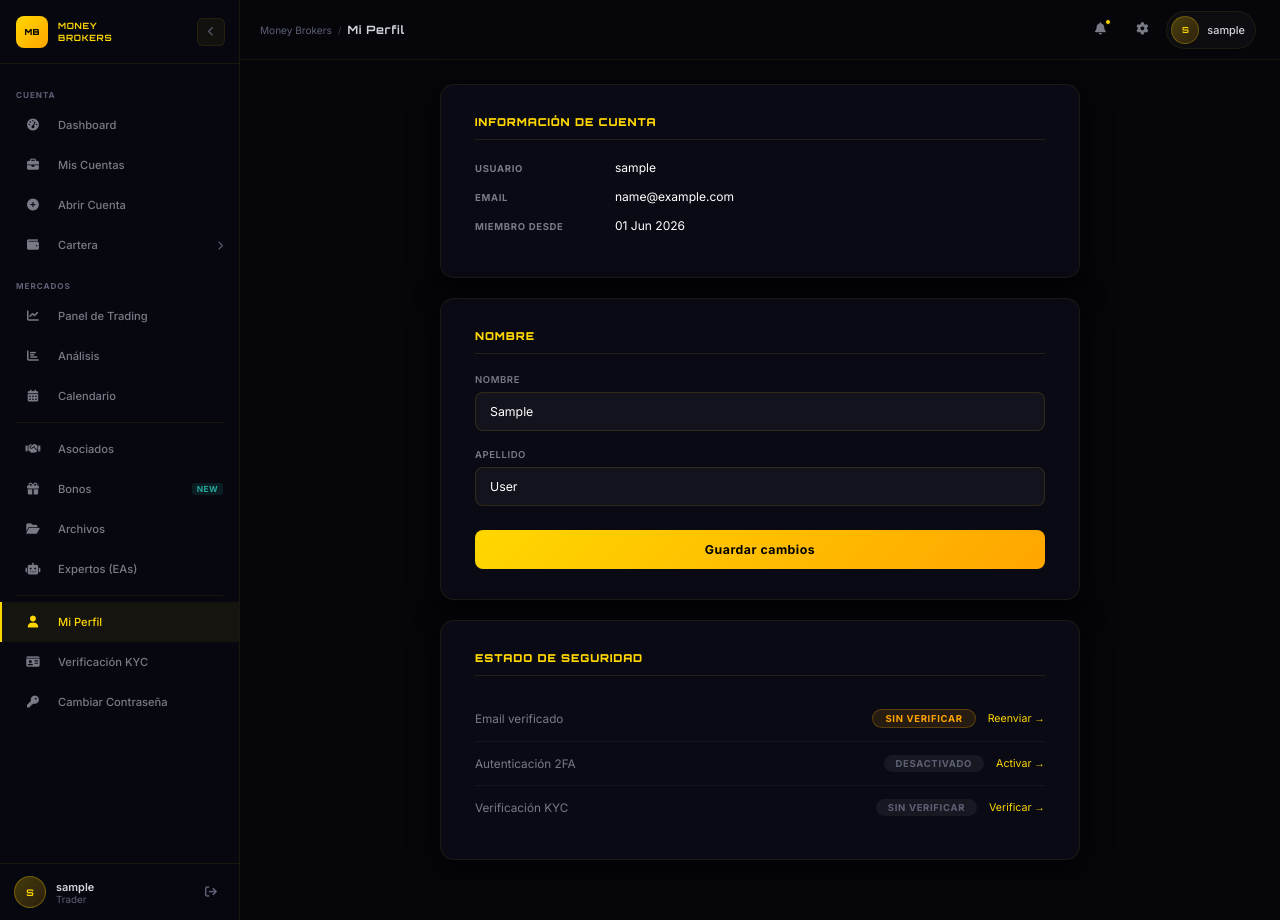
After one commit to Naffer27/trx_simulator, a Django app: page /profile/ in a window 1280 px wide. The commit adds this page. Run offline with Django 5.2, Linux system fonts and the light colour scheme; the visitor is signed in with stand-in values (Sample User, id 1); data that the repository does not hold is empty; parts of the project's set-up code (start-up, migrations or seed data) failed here and were passed over.

Commit message:
feat: add user profile page

```diff
--- a/simulator/forms.py
+++ b/simulator/forms.py
@@ -212,6 +212,21 @@ class WithdrawAccountForm(forms.Form):
     )
 
 
+class UserProfileForm(forms.ModelForm):
+    first_name = forms.CharField(
+        label="Nombre", max_length=150, required=False,
+        widget=forms.TextInput(attrs={"placeholder": "Nombre"}),
+    )
+    last_name = forms.CharField(
+        label="Apellido", max_length=150, required=False,
+        widget=forms.TextInput(attrs={"placeholder": "Apellido"}),
+    )
+
+    class Meta:
+        model = User
+        fields = ["first_name", "last_name"]
+
+
 class KYCProfileForm(forms.ModelForm):
     class Meta:
         model  = KYCProfile
--- a/simulator/templates/simulator/base_app.html
+++ b/simulator/templates/simulator/base_app.html
@@ -516,6 +516,13 @@
 
       <div class="sb-divider"></div>
 
+      <!-- Mi Perfil -->
+      <a href="{% url 'simulator:profile' %}"
+         class="sb-link {% if active_section == 'profile' %}active{% endif %}">
+        <span class="sb-icon"><i class="fa-solid fa-user"></i></span>
+        <span class="sb-text">Mi Perfil</span>
+      </a>
+
       <!-- Verificación KYC -->
       <a href="{% url 'simulator:kyc' %}"
          class="sb-link {% if active_section == 'kyc' %}active{% endif %}">
--- /dev/null
+++ b/simulator/templates/simulator/profile.html
@@ -0,0 +1,203 @@
+{% extends "simulator/base_app.html" %}
+{% block title %}Mi Perfil — Money Brokers{% endblock %}
+{% block page_title %}Mi Perfil{% endblock %}
+
+{% block extra_styles %}
+.profile-wrap { max-width: 640px; margin: 0 auto; }
+.profile-card {
+  background: var(--bg-card-2);
+  border: 1px solid var(--border);
+  border-radius: 14px;
+  padding: 30px 34px;
+  margin-bottom: 20px;
+  box-shadow: 0 8px 32px rgba(0,0,0,.45);
+}
+.profile-section-title {
+  font-family: 'Orbitron', sans-serif;
+  font-size: .78rem; font-weight: 900;
+  letter-spacing: .08em; text-transform: uppercase;
+  color: var(--gold); margin-bottom: 20px;
+  padding-bottom: 10px;
+  border-bottom: 1px solid rgba(255,215,0,.1);
+}
+.info-row {
+  display: flex; align-items: baseline;
+  gap: 10px; margin-bottom: 14px;
+  font-size: .86rem;
+}
+.info-label {
+  min-width: 130px; font-size: .68rem; font-weight: 700;
+  letter-spacing: .07em; text-transform: uppercase;
+  color: var(--muted-2); flex-shrink: 0;
+}
+.info-value { color: #fff; }
+.field { margin-bottom: 18px; }
+.field label {
+  display: block; font-size: .68rem; font-weight: 600;
+  letter-spacing: .06em; text-transform: uppercase;
+  color: var(--muted-2); margin-bottom: 7px;
+}
+.field input[type="text"] {
+  width: 100%;
+  background: rgba(255,255,255,.04);
+  border: 1px solid rgba(255,215,0,.12);
+  border-radius: 8px; padding: 11px 14px;
+  color: #fff; font-family: 'Inter', sans-serif;
+  font-size: .88rem;
+  transition: border-color .18s, box-shadow .18s;
+  box-sizing: border-box;
+}
+.field input[type="text"]:focus {
+  outline: none; border-color: var(--gold);
+  box-shadow: 0 0 0 3px rgba(255,215,0,.08);
+}
+.field-error { font-size: .73rem; color: #ef5350; margin-top: 5px; }
+.btn-save {
+  width: 100%; margin-top: 6px; padding: 12px;
+  background: linear-gradient(135deg, #FFD700, #FFA500);
+  color: #000; font-family: 'Inter', sans-serif;
+  font-size: .88rem; font-weight: 700; letter-spacing: .04em;
+  border: none; border-radius: 8px; cursor: pointer;
+  transition: opacity .18s, transform .15s;
+}
+.btn-save:hover { opacity: .9; transform: translateY(-1px); }
+.btn-save:active { transform: translateY(0); }
+.saved-banner {
+  background: rgba(39,174,96,.12);
+  border: 1px solid rgba(39,174,96,.3);
+  border-radius: 8px; color: #27ae60;
+  font-size: .82rem; padding: 12px 16px;
+  margin-bottom: 20px;
+}
+.status-row {
+  display: flex; align-items: center; justify-content: space-between;
+  padding: 13px 0;
+  border-bottom: 1px solid rgba(255,255,255,.04);
+  font-size: .84rem;
+}
+.status-row:last-child { border-bottom: none; }
+.status-label { color: var(--muted-2); }
+.status-badge {
+  padding: 3px 12px; border-radius: 20px;
+  font-size: .68rem; font-weight: 700;
+  text-transform: uppercase; letter-spacing: .07em;
+}
+.badge-ok   { background: rgba(39,174,96,.15); color: #27ae60; border: 1px solid rgba(39,174,96,.3); }
+.badge-warn { background: rgba(255,165,0,.12); color: #FFA500; border: 1px solid rgba(255,165,0,.25); }
+.badge-off  { background: rgba(255,255,255,.06); color: var(--muted); }
+.status-action { font-size: .76rem; color: var(--gold); text-decoration: none; }
+.status-action:hover { text-decoration: underline; }
+{% endblock %}
+
+{% block content %}
+<div class="profile-wrap">
+
+  {# ── Personal info ── #}
+  <div class="profile-card">
+    <div class="profile-section-title">Información de Cuenta</div>
+
+    <div class="info-row">
+      <span class="info-label">Usuario</span>
+      <span class="info-value">{{ user.username }}</span>
+    </div>
+    <div class="info-row">
+      <span class="info-label">Email</span>
+      <span class="info-value">{{ user.email }}</span>
+    </div>
+    <div class="info-row">
+      <span class="info-label">Miembro desde</span>
+      <span class="info-value">{{ user.date_joined|date:"d M Y" }}</span>
+    </div>
+  </div>
+
+  {# ── Editable fields ── #}
+  <div class="profile-card">
+    <div class="profile-section-title">Nombre</div>
+
+    {% if request.GET.saved == "1" %}
+    <div class="saved-banner"><i class="fa-solid fa-check"></i> Cambios guardados.</div>
+    {% endif %}
+
+    <form method="post" novalidate>
+      {% csrf_token %}
+
+      <div class="field">
+        <label for="{{ form.first_name.id_for_label }}">Nombre</label>
+        <input type="text"
+               id="{{ form.first_name.id_for_label }}"
+               name="first_name"
+               value="{{ form.first_name.value|default:'' }}"
+               placeholder="Nombre">
+        {% for err in form.first_name.errors %}<p class="field-error">{{ err }}</p>{% endfor %}
+      </div>
+
+      <div class="field">
+        <label for="{{ form.last_name.id_for_label }}">Apellido</label>
+        <input type="text"
+               id="{{ form.last_name.id_for_label }}"
+               name="last_name"
+               value="{{ form.last_name.value|default:'' }}"
+               placeholder="Apellido">
+        {% for err in form.last_name.errors %}<p class="field-error">{{ err }}</p>{% endfor %}
+      </div>
+
+      <button type="submit" class="btn-save">Guardar cambios</button>
+    </form>
+  </div>
+
+  {# ── Security status ── #}
+  <div class="profile-card">
+    <div class="profile-section-title">Estado de Seguridad</div>
+
+    <div class="status-row">
+      <span class="status-label">Email verificado</span>
+      {% if email_verified %}
+        <span class="status-badge badge-ok">Verificado</span>
+      {% else %}
+        <div style="display:flex;align-items:center;gap:12px;">
+          <span class="status-badge badge-warn">Sin verificar</span>
+          <a href="{% url 'simulator:resend_verification' %}" class="status-action">Reenviar →</a>
+        </div>
+      {% endif %}
+    </div>
+
+    <div class="status-row">
+      <span class="status-label">Autenticación 2FA</span>
+      {% if totp_enabled %}
+        <div style="display:flex;align-items:center;gap:12px;">
+          <span class="status-badge badge-ok">Activado</span>
+          <a href="{% url 'simulator:totp_disable' %}" class="status-action">Desactivar →</a>
+        </div>
+      {% else %}
+        <div style="display:flex;align-items:center;gap:12px;">
+          <span class="status-badge badge-off">Desactivado</span>
+          <a href="{% url 'simulator:totp_setup' %}" class="status-action">Activar →</a>
+        </div>
+      {% endif %}
+    </div>
+
+    <div class="status-row">
+      <span class="status-label">Verificación KYC</span>
+      {% if kyc_status == "approved" %}
+        <span class="status-badge badge-ok">Aprobado</span>
+      {% elif kyc_status == "pending" %}
+        <div style="display:flex;align-items:center;gap:12px;">
+          <span class="status-badge badge-warn">En revisión</span>
+        </div>
+      {% elif kyc_status == "rejected" %}
+        <div style="display:flex;align-items:center;gap:12px;">
+          <span class="status-badge" style="background:rgba(239,83,80,.12);color:#ef5350;border:1px solid rgba(239,83,80,.25);">Rechazado</span>
+          <a href="{% url 'simulator:kyc' %}" class="status-action">Reenviar →</a>
+        </div>
+      {% else %}
+        <div style="display:flex;align-items:center;gap:12px;">
+          <span class="status-badge badge-off">Sin verificar</span>
+          <a href="{% url 'simulator:kyc' %}" class="status-action">Verificar →</a>
+        </div>
+      {% endif %}
+    </div>
+
+  </div>
+
+</div>
+{% endblock %}
--- a/simulator/urls.py
+++ b/simulator/urls.py
@@ -62,6 +62,8 @@ from .views import (
     account_open_view,
     # KYC
     kyc_view,
+    # Profile
+    profile_view,
 )
 
 app_name = 'simulator'
@@ -142,6 +144,7 @@ urlpatterns = [
     path("documents/",            documents_view,      name="documents"),
     path("experts/",              experts_view,        name="experts"),
     path("kyc/",                  kyc_view,            name="kyc"),
+    path("profile/",              profile_view,        name="profile"),
 
     # ── Challenge Purchase ────────────────────────────────────────────────────
     path("challenges/",                       challenge_catalog_view,  name="challenge_catalog"),
--- a/simulator/views.py
+++ b/simulator/views.py
@@ -30,7 +30,7 @@ from .challenge_engine import (
     FAILED as _CE_FAILED,
     activate_challenge_enrollment as _ce_activate,
 )
-from .forms import LoginForm, RegisterForm, DepositForm, WithdrawForm, CreateAccountForm, FundAccountForm, WithdrawAccountForm, KYCProfileForm
+from .forms import LoginForm, RegisterForm, DepositForm, WithdrawForm, CreateAccountForm, FundAccountForm, WithdrawAccountForm, KYCProfileForm, UserProfileForm
 from .wallet_ledger import credit_wallet, debit_wallet, transfer_to_account, transfer_to_wallet, get_or_create_wallet, InsufficientFunds
 from .currencies import to_np_code, CURRENCY_MAP
 from .observability import security_log, get_client_ip
@@ -2810,6 +2810,40 @@ def experts_view(request):
 
 
 # ─────────────────────────────────────────────────────────────────────────────
+# ─────────────────────────────────────────────────────────────────────────────
+# User Profile
+# ─────────────────────────────────────────────────────────────────────────────
+
+@login_required
+def profile_view(request):
+    """GET /profile/ — view and edit basic profile (first/last name)."""
+    saved = False
+    if request.method == "POST":
+        form = UserProfileForm(request.POST, instance=request.user)
+        if form.is_valid():
+            form.save()
+            return redirect("simulator:profile")
+    else:
+        form = UserProfileForm(instance=request.user)
+        saved = request.GET.get("saved") == "1"
+
+    try:
+        kyc_status = request.user.kyc_profile.status
+    except KYCProfile.DoesNotExist:
+        kyc_status = KYCProfile.STATUS_NOT_STARTED
+
+    from .models import TOTPDevice as _TOTPDevice
+    totp_enabled = _TOTPDevice.objects.filter(user=request.user, confirmed=True).exists()
+
+    return render(request, "simulator/profile.html", {
+        "form":           form,
+        "kyc_status":     kyc_status,
+        "email_verified": _is_email_verified(request.user),
+        "totp_enabled":   totp_enabled,
+        "active_section": "profile",
+    })
+
+
 # KYC — Know Your Customer verification
 # ─────────────────────────────────────────────────────────────────────────────
 
```
Also changed, not shown: simulator/tests/test_profile_view.py (added, +188 -0 lines).
